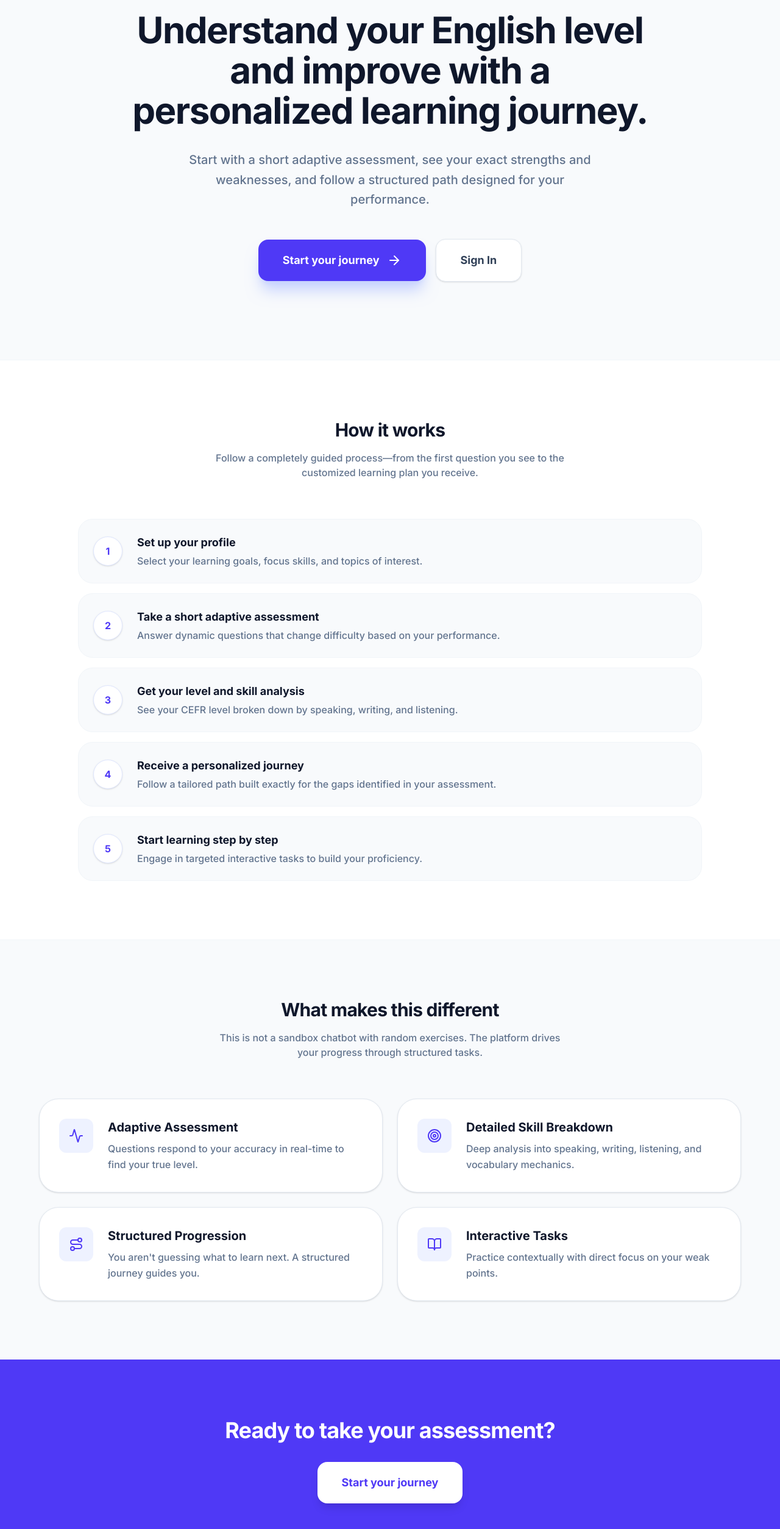
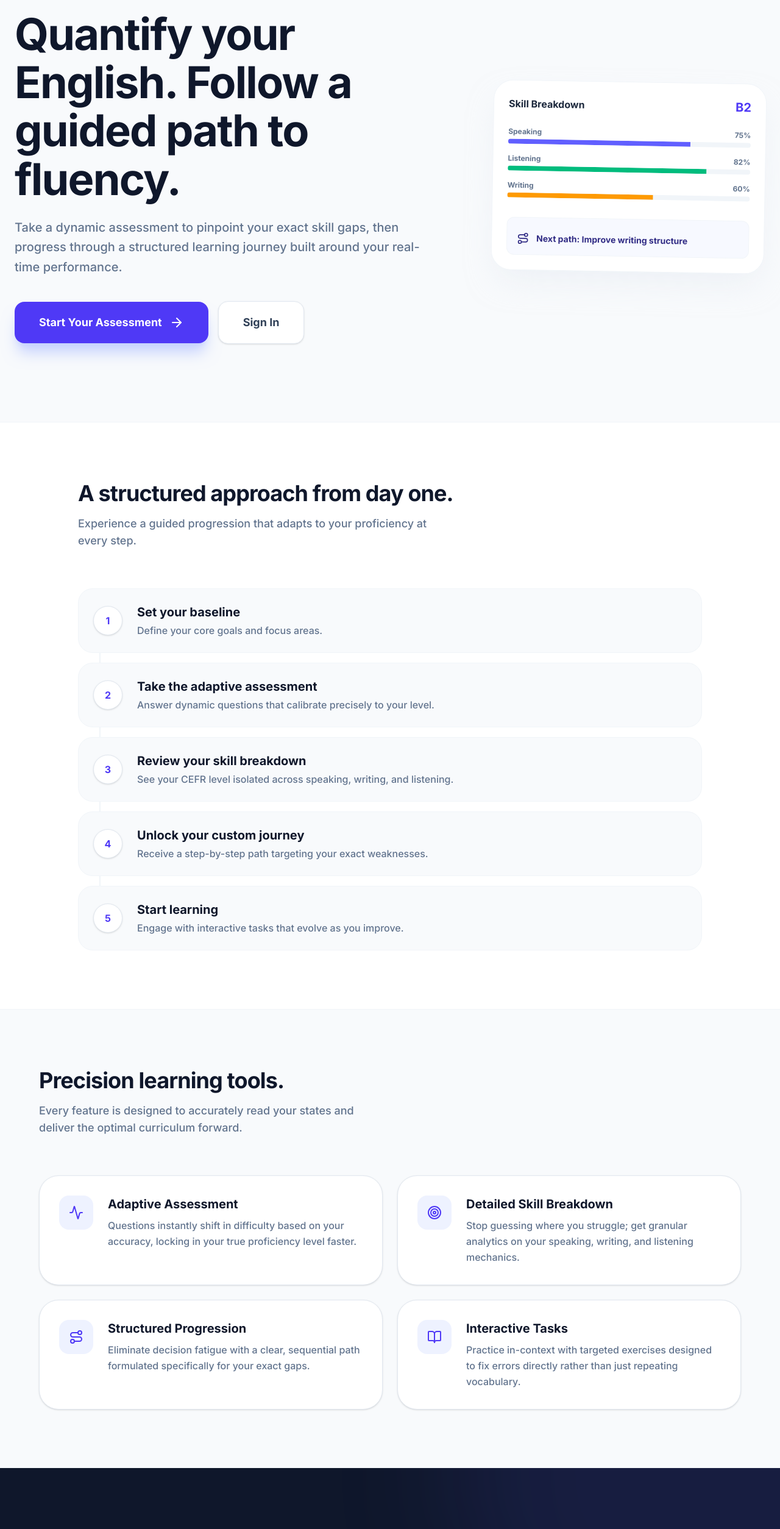
Before and after one commit to omarkamelalwahsh/ai-language-tutor, a React (Vite) app: page / in a window 1280 px wide. Shown: the part 160-2668 px from the top of the page at 61% size. Built offline with nearby package versions, Linux system fonts and the light colour scheme.

Commit message:
update landing page

```diff
--- a/src/views/LandingView.tsx
+++ b/src/views/LandingView.tsx
@@ -1,9 +1,10 @@
 import React from 'react';
 import { motion } from 'motion/react';
 import {
-  Rocket, Sparkles, Target, Activity,
+  Sparkles, Target, Activity,
   ChevronRight, ArrowRight, CheckCircle2,
-  Route, Headphones, Mic, PenTool, BookOpen
+  Route, BookOpen, LineChart, ShieldCheck,
+  BrainCircuit, LayoutDashboard
 } from 'lucide-react';
 import { FadeTransition } from '../lib/animations';
 
@@ -14,23 +15,28 @@ interface LandingViewProps {
 
 const landingContent = {
   hero: {
-    title: "Understand your English level and improve with a personalized learning journey.",
-    subtitle: "Start with a short adaptive assessment, see your exact strengths and weaknesses, and follow a structured path designed for your performance.",
-    ctaPrimary: "Start your journey",
+    title: "Quantify your English. Follow a guided path to fluency.",
+    subtitle: "Take a dynamic assessment to pinpoint your exact skill gaps, then progress through a structured learning journey built around your real-time performance.",
+    ctaPrimary: "Start Your Assessment",
     ctaSecondary: "Sign In"
   },
   steps: [
-    { title: "Set up your profile", desc: "Select your learning goals, focus skills, and topics of interest." },
-    { title: "Take a short adaptive assessment", desc: "Answer dynamic questions that change difficulty based on your performance." },
-    { title: "Get your level and skill analysis", desc: "See your CEFR level broken down by speaking, writing, and listening." },
-    { title: "Receive a personalized journey", desc: "Follow a tailored path built exactly for the gaps identified in your assessment." },
-    { title: "Start learning step by step", desc: "Engage in targeted interactive tasks to build your proficiency." }
+    { title: "Set your baseline", desc: "Define your core goals and focus areas." },
+    { title: "Take the adaptive assessment", desc: "Answer dynamic questions that calibrate precisely to your level." },
+    { title: "Review your skill breakdown", desc: "See your CEFR level isolated across speaking, writing, and listening." },
+    { title: "Unlock your custom journey", desc: "Receive a step-by-step path targeting your exact weaknesses." },
+    { title: "Start learning", desc: "Engage with interactive tasks that evolve as you improve." }
   ],
   features: [
-    { icon: <Activity className="w-6 h-6" />, title: "Adaptive Assessment", desc: "Questions respond to your accuracy in real-time to find your true level." },
-    { icon: <Target className="w-6 h-6" />, title: "Detailed Skill Breakdown", desc: "Deep analysis into speaking, writing, listening, and vocabulary mechanics." },
-    { icon: <Route className="w-6 h-6" />, title: "Structured Progression", desc: "You aren't guessing what to learn next. A structured journey guides you." },
-    { icon: <BookOpen className="w-6 h-6" />, title: "Interactive Tasks", desc: "Practice contextually with direct focus on your weak points." }
+    { icon: <Activity className="w-6 h-6" />, title: "Adaptive Assessment", desc: "Questions instantly shift in difficulty based on your accuracy, locking in your true proficiency level faster." },
+    { icon: <Target className="w-6 h-6" />, title: "Detailed Skill Breakdown", desc: "Stop guessing where you struggle; get granular analytics on your speaking, writing, and listening mechanics." },
+    { icon: <Route className="w-6 h-6" />, title: "Structured Progression", desc: "Eliminate decision fatigue with a clear, sequential path formulated specifically for your exact gaps." },
+    { icon: <BookOpen className="w-6 h-6" />, title: "Interactive Tasks", desc: "Practice in-context with targeted exercises designed to fix errors directly rather than just repeating vocabulary." }
+  ],
+  trustFeatures: [
+    { icon: <LineChart className="w-5 h-5 text-emerald-600" />, bg: "bg-emerald-50", border: "border-emerald-100", title: "Data-Driven Progression", desc: "Every step forward is dictated by your performance data, ensuring you never waste time on material that is too easy or impossibly hard." },
+    { icon: <Target className="w-5 h-5 text-indigo-600" />, bg: "bg-indigo-50", border: "border-indigo-100", title: "Targeted Remediation", desc: "Instead of random quizzes, tasks are actively pulled to reinforce the specific skills your assessment flagged as fragile." },
+    { icon: <ShieldCheck className="w-5 h-5 text-amber-600" />, bg: "bg-amber-50", border: "border-amber-100", title: "Measurable Milestones", desc: "Watch your proficiency increase structurally; you always know exactly what you need to master before advancing to the next level." }
   ]
 };
 
@@ -76,22 +82,23 @@ export const LandingView: React.FC<LandingViewProps> = ({ onGetStarted, onSignIn
       {/* Hero Section */}
       <section className="relative pt-24 pb-32 px-6 overflow-hidden">
         <div className="absolute top-0 right-0 w-[600px] h-[600px] bg-indigo-50/80 rounded-full blur-3xl -z-10 translate-x-1/3 -translate-y-1/3" />
-        <div className="absolute bottom-0 left-0 w-[500px] h-[500px] bg-violet-50/80 rounded-full blur-3xl -z-10 -translate-x-1/2 translate-y-1/3" />
+        <div className="absolute bottom-0 left-0 w-[500px] h-[500px] bg-emerald-50/80 rounded-full blur-3xl -z-10 -translate-x-1/2 translate-y-1/3" />
 
-        <div className="max-w-4xl mx-auto text-center relative z-10">
+        <div className="max-w-7xl mx-auto flex flex-col lg:flex-row items-center gap-12 relative z-10">
+          <div className="flex-1 text-left">
             <motion.h1
               initial={{ opacity: 0, y: 30 }}
               animate={{ opacity: 1, y: 0 }}
-            className="text-5xl md:text-6xl font-extrabold text-slate-900 mb-8 leading-[1.1] tracking-tight"
+              className="text-5xl md:text-6xl lg:text-7xl font-extrabold text-slate-900 mb-6 leading-[1.1] tracking-tight"
             >
-            {landingContent.hero.title}
+              Quantify your English. Follow a guided path to fluency.
             </motion.h1>
 
             <motion.p
               initial={{ opacity: 0, y: 20 }}
               animate={{ opacity: 1, y: 0 }}
               transition={{ delay: 0.1 }}
-            className="text-xl text-slate-500 mb-12 max-w-2xl mx-auto leading-relaxed font-medium"
+              className="text-xl text-slate-500 mb-10 max-w-2xl leading-relaxed font-medium"
             >
               {landingContent.hero.subtitle}
             </motion.p>
@@ -100,7 +107,7 @@ export const LandingView: React.FC<LandingViewProps> = ({ onGetStarted, onSignIn
               initial={{ opacity: 0, y: 20 }}
               animate={{ opacity: 1, y: 0 }}
               transition={{ delay: 0.2 }}
-            className="flex flex-col sm:flex-row items-center justify-center gap-4"
+              className="flex flex-col sm:flex-row items-center gap-4"
             >
               <button
                 onClick={onGetStarted}
@@ -112,8 +119,44 @@ export const LandingView: React.FC<LandingViewProps> = ({ onGetStarted, onSignIn
                 onClick={onSignIn}
                 className="w-full sm:w-auto px-10 py-5 bg-white border border-slate-200 hover:border-slate-300 text-slate-700 text-lg font-bold rounded-2xl shadow-sm transition-all flex items-center justify-center gap-3"
               >
-              Sign In
+                {landingContent.hero.ctaSecondary}
               </button>
+            </motion.div>
+          </div>
+
+          <motion.div
+            initial={{ opacity: 0, x: 40 }}
+            animate={{ opacity: 1, x: 0 }}
+            transition={{ delay: 0.3, type: "spring", stiffness: 200, damping: 20 }}
+            className="flex-1 w-full lg:max-w-md hidden md:block"
+          >
+            {/* Minimal Dashboard Preview Graphic */}
+            <div className="bg-white p-6 rounded-[2rem] shadow-2xl shadow-slate-200/50 border border-slate-100 translate-x-4 lg:translate-x-0 relative rotate-1 hover:rotate-0 transition-transform duration-500">
+               <div className="flex justify-between items-center mb-6">
+                 <div className="font-bold text-slate-800">Skill Breakdown</div>
+                 <div className="text-xl font-extrabold text-indigo-600">B2</div>
+               </div>
+               <div className="space-y-4">
+                 {[
+                   { label: "Speaking", v: "75%", bg: "bg-indigo-500" },
+                   { label: "Listening", v: "82%", bg: "bg-emerald-500" },
+                   { label: "Writing", v: "60%", bg: "bg-amber-500" }
+                 ].map(s => (
+                   <div key={s.label}>
+                     <div className="flex justify-between text-xs font-bold text-slate-500 mb-1">
+                       <span>{s.label}</span><span>{s.v}</span>
+                     </div>
+                     <div className="h-2 w-full bg-slate-100 rounded-full overflow-hidden">
+                       <div className={`h-full ${s.bg}`} style={{width: s.v}} />
+                     </div>
+                   </div>
+                 ))}
+               </div>
+               <div className="mt-8 pt-6 border-t border-slate-100 flex items-center gap-3 bg-indigo-50/50 p-4 rounded-xl text-indigo-900 border border-indigo-100">
+                 <Route className="w-5 h-5 shrink-0" />
+                 <span className="text-sm font-bold">Next path: Improve writing structure</span>
+               </div>
+            </div>
           </motion.div>
         </div>
       </section>
@@ -121,12 +164,13 @@ export const LandingView: React.FC<LandingViewProps> = ({ onGetStarted, onSignIn
       {/* How It Works */}
       <section className="py-24 px-6 bg-white border-y border-slate-100">
         <div className="max-w-5xl mx-auto">
-          <div className="text-center mb-16">
-            <h2 className="text-3xl font-extrabold text-slate-900 tracking-tight mb-4">How it works</h2>
-            <p className="text-slate-500 font-medium max-w-xl mx-auto">Follow a completely guided process—from the first question you see to the customized learning plan you receive.</p>
+          <div className="mb-16">
+            <h2 className="text-4xl font-extrabold text-slate-900 tracking-tight mb-4">A structured approach from day one.</h2>
+            <p className="text-slate-500 font-medium max-w-xl text-lg">Experience a guided progression that adapts to your proficiency at every step.</p>
           </div>
 
-          <div className="space-y-4">
+          <div className="space-y-4 relative">
+            <div className="absolute left-[35px] top-6 bottom-6 w-0.5 bg-slate-100 z-0 hidden md:block" />
             {landingContent.steps.map((step, i) => (
               <motion.div
                 key={i}
@@ -134,15 +178,16 @@ export const LandingView: React.FC<LandingViewProps> = ({ onGetStarted, onSignIn
                 whileInView={{ opacity: 1, x: 0 }}
                 transition={{ delay: i * 0.1 }}
                 viewport={{ once: true }}
-                className="flex items-start md:items-center gap-6 p-6 rounded-3xl bg-slate-50 border border-slate-100 hover:bg-indigo-50/50 hover:border-indigo-100 transition-all"
+                className="flex items-start md:items-center gap-6 p-6 rounded-3xl bg-slate-50 border border-slate-100 hover:bg-white hover:border-indigo-100 transition-all relative z-10 hover:shadow-lg shadow-indigo-100/20"
               >
-                <div className="shrink-0 w-12 h-12 flex items-center justify-center bg-white rounded-full font-black text-indigo-600 border justify-self-start border-indigo-100 shadow-sm">
+                <div className="shrink-0 w-12 h-12 flex items-center justify-center bg-white rounded-full font-black text-indigo-600 border border-slate-200 shadow-sm relative z-10">
                   {i + 1}
                 </div>
                 <div className="flex-1 text-left">
-                  <h4 className="text-lg font-bold text-slate-900 mb-1">{step.title}</h4>
+                  <h4 className="text-xl font-bold text-slate-900 mb-1">{step.title}</h4>
                   <p className="text-slate-500 font-medium">{step.desc}</p>
                 </div>
+                {i !== landingContent.steps.length -1 && <div className="hidden md:block w-8 h-8 rounded-full border border-slate-200 flex items-center justify-center text-slate-300 opacity-0 group-hover:opacity-100"><ArrowRight className="w-4 h-4"/></div>}
               </motion.div>
             ))}
           </div>
@@ -152,9 +197,9 @@ export const LandingView: React.FC<LandingViewProps> = ({ onGetStarted, onSignIn
       {/* Real Features */}
       <section className="py-24 px-6 bg-slate-50">
         <div className="max-w-6xl mx-auto">
-          <div className="text-center mb-16">
-            <h2 className="text-3xl font-extrabold text-slate-900 tracking-tight mb-4">What makes this different</h2>
-            <p className="text-slate-500 font-medium max-w-xl mx-auto">This is not a sandbox chatbot with random exercises. The platform drives your progress through structured tasks.</p>
+          <div className="mb-16">
+            <h2 className="text-4xl font-extrabold text-slate-900 tracking-tight mb-4">Precision learning tools.</h2>
+            <p className="text-slate-500 font-medium text-lg max-w-xl">Every feature is designed to accurately read your states and deliver the optimal curriculum forward.</p>
           </div>
 
           <motion.div
@@ -165,8 +210,8 @@ export const LandingView: React.FC<LandingViewProps> = ({ onGetStarted, onSignIn
             className="grid md:grid-cols-2 gap-6"
           >
             {landingContent.features.map((f, i) => (
-              <motion.div key={i} variants={staggerItem} className="p-8 rounded-[2rem] border border-slate-200 bg-white shadow-sm flex gap-6 items-start">
-                <div className="p-4 rounded-xl bg-indigo-50 text-indigo-600 shrink-0">
+              <motion.div key={i} variants={staggerItem} className="p-8 rounded-[2rem] border border-slate-200 bg-white shadow-sm flex gap-6 items-start hover:-translate-y-1 transition-transform group">
+                <div className="p-4 rounded-2xl bg-indigo-50 text-indigo-600 shrink-0 group-hover:bg-indigo-600 group-hover:text-white transition-colors">
                   {f.icon}
                 </div>
                 <div>
@@ -179,18 +224,76 @@ export const LandingView: React.FC<LandingViewProps> = ({ onGetStarted, onSignIn
         </div>
       </section>
 
+      {/* DIFFERENTIATION SECTION */}
+      <section className="py-24 px-6 bg-slate-900 text-white relative overflow-hidden">
+        <div className="absolute top-0 right-0 w-[800px] h-[800px] bg-indigo-500/10 rounded-full blur-[100px] -translate-y-1/2 translate-x-1/3 pointer-events-none" />
+
+        <div className="max-w-6xl mx-auto flex flex-col lg:flex-row items-center justify-between gap-16 relative z-10">
+          <div className="flex-1">
+            <h2 className="text-4xl lg:text-5xl font-extrabold mb-6 tracking-tight">Beyond chat-based practice.</h2>
+            <p className="text-xl text-slate-300 leading-relaxed font-medium max-w-xl">
+              Unstructured conversations don't build measurable fluency. Rather than leaving you in an open-ended sandbox with random exercises, our platform acts as an engine that actively drives your progression.
+            </p>
+            <p className="text-lg text-slate-400 mt-6 leading-relaxed font-medium max-w-xl">
+              Every task you complete feeds into a deterministic cycle that measures your growth and constructs the immediate next step.
+            </p>
+          </div>
+
+          <div className="flex-1 w-full bg-slate-800/50 p-6 md:p-8 rounded-[2.5rem] border border-slate-700 backdrop-blur-sm">
+            <div className="grid grid-cols-2 gap-4 h-full">
+               <div className="bg-slate-800/50 rounded-2xl p-6 border border-slate-700/50 flex flex-col justify-center items-center text-center opacity-60">
+                 <BrainCircuit className="w-10 h-10 text-slate-500 mb-4" />
+                 <p className="font-bold text-slate-400 mb-2">Aimless Practice</p>
+                 <p className="text-xs font-medium text-slate-500">Endless varied tasks, no tracking, no direction.</p>
+               </div>
+               <div className="bg-indigo-500/10 rounded-2xl p-6 border border-indigo-500/30 flex flex-col justify-center items-center text-center relative overflow-hidden">
+                 <div className="absolute inset-0 bg-gradient-to-t from-indigo-600/20 to-transparent" />
+                 <Route className="w-10 h-10 text-indigo-400 mb-4 relative z-10" />
+                 <p className="font-bold text-indigo-100 mb-2 relative z-10">Structured Path</p>
+                 <p className="text-xs font-medium text-indigo-200/80 relative z-10">Data-driven progression tailored to closing gaps.</p>
+               </div>
+            </div>
+          </div>
+        </div>
+      </section>
+
+      {/* TRUST SECTION */}
+      <section className="py-24 px-6 bg-white border-b border-slate-100">
+        <div className="max-w-6xl mx-auto flex flex-col md:flex-row items-start gap-16">
+          <div className="md:w-1/3">
+             <h2 className="text-4xl font-extrabold text-slate-900 tracking-tight mb-4">Why this model works.</h2>
+             <p className="text-slate-500 text-lg font-medium leading-relaxed mb-8">Fluency is achieved through intentional repetition, not endless content.</p>
+             <div className="w-24 h-1.5 bg-indigo-100 rounded-full overflow-hidden">
+               <div className="w-12 h-full bg-indigo-600 rounded-full" />
+             </div>
+          </div>
+          <div className="md:w-2/3 space-y-6">
+            {landingContent.trustFeatures.map((t, i) => (
+              <div key={i} className="flex flex-col sm:flex-row gap-6 items-start bg-slate-50 p-6 rounded-3xl border border-slate-100">
+                <div className={`p-4 rounded-xl ${t.bg} border ${t.border} shrink-0`}>
+                  {t.icon}
+                </div>
+                <div>
+                  <h3 className="text-xl font-bold text-slate-900 mb-2">{t.title}</h3>
+                  <p className="text-slate-500 font-medium leading-relaxed">{t.desc}</p>
+                </div>
+              </div>
+            ))}
+          </div>
+        </div>
+      </section>
+
       {/* Final CTA */}
-      <section className="py-24 px-6 bg-indigo-600 text-center">
-        <div className="max-w-3xl mx-auto">
-          <h2 className="text-4xl font-extrabold text-white mb-8 tracking-tight">Ready to take your assessment?</h2>
-          <div className="flex flex-col sm:flex-row items-center justify-center gap-4">
+      <section className="py-32 px-6 bg-slate-50 text-center relative overflow-hidden">
+        <div className="max-w-3xl mx-auto relative z-10">
+          <h2 className="text-5xl font-extrabold text-slate-900 mb-6 tracking-tight">Stop guessing your level. <br/><span className="text-indigo-600">Start improving it.</span></h2>
+          <p className="text-xl text-slate-500 font-medium mb-10 max-w-xl mx-auto">Discover your true baseline and begin your personalized journey today.</p>
           <button
             onClick={onGetStarted}
-              className="w-full sm:w-auto px-10 py-5 bg-white text-indigo-600 hover:bg-slate-50 text-lg font-bold rounded-2xl shadow-lg transition-all"
+            className="w-full sm:w-auto px-12 py-6 bg-indigo-600 hover:bg-slate-900 text-white text-xl font-bold rounded-2xl shadow-xl shadow-indigo-200 transition-all flex items-center justify-center gap-3 mx-auto"
           >
-              Start your journey
+            Take Your Free Assessment <ArrowRight className="w-6 h-6" />
           </button>
-          </div>
         </div>
       </section>
 
```
Lines whose indentation alone changed are shown as unchanged.
